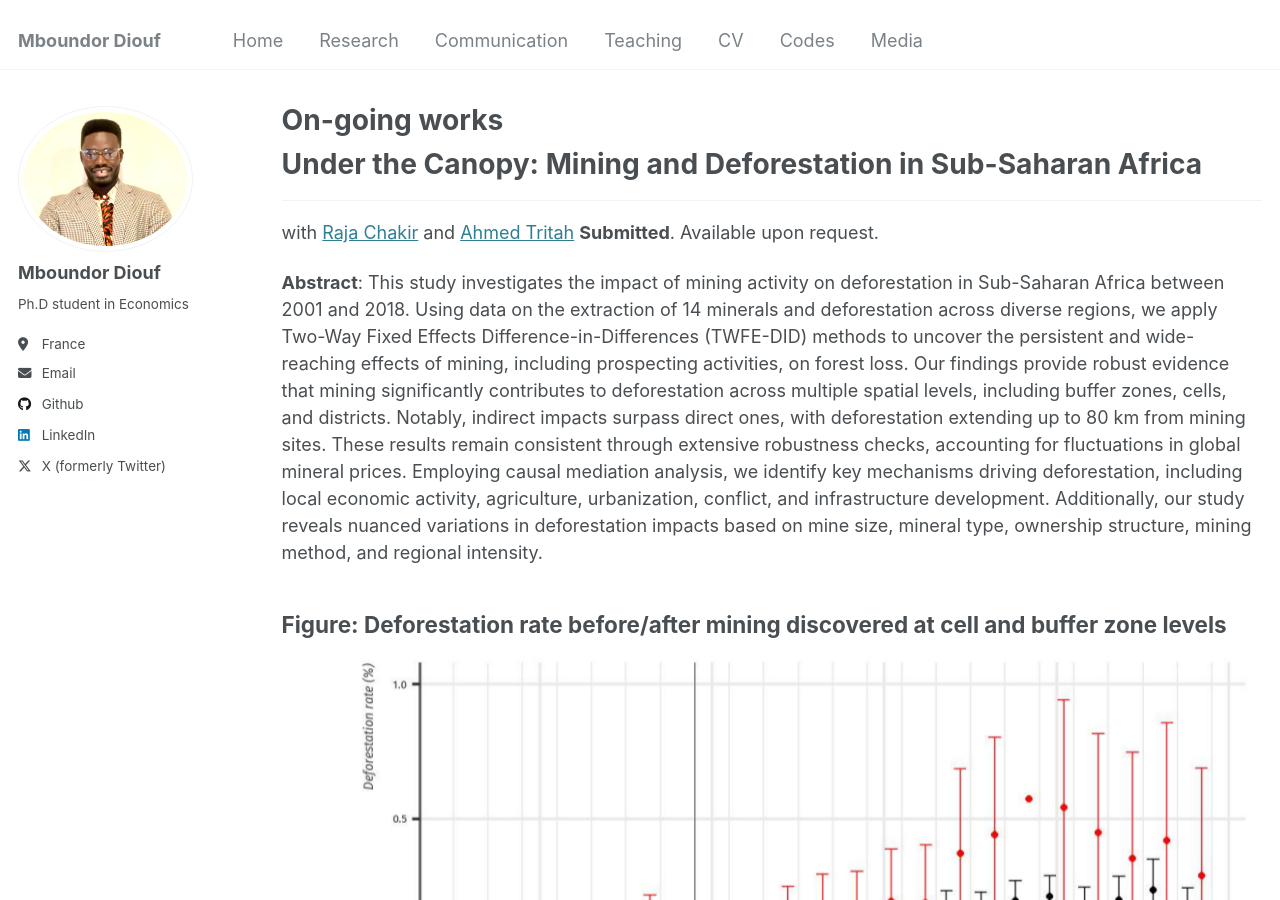
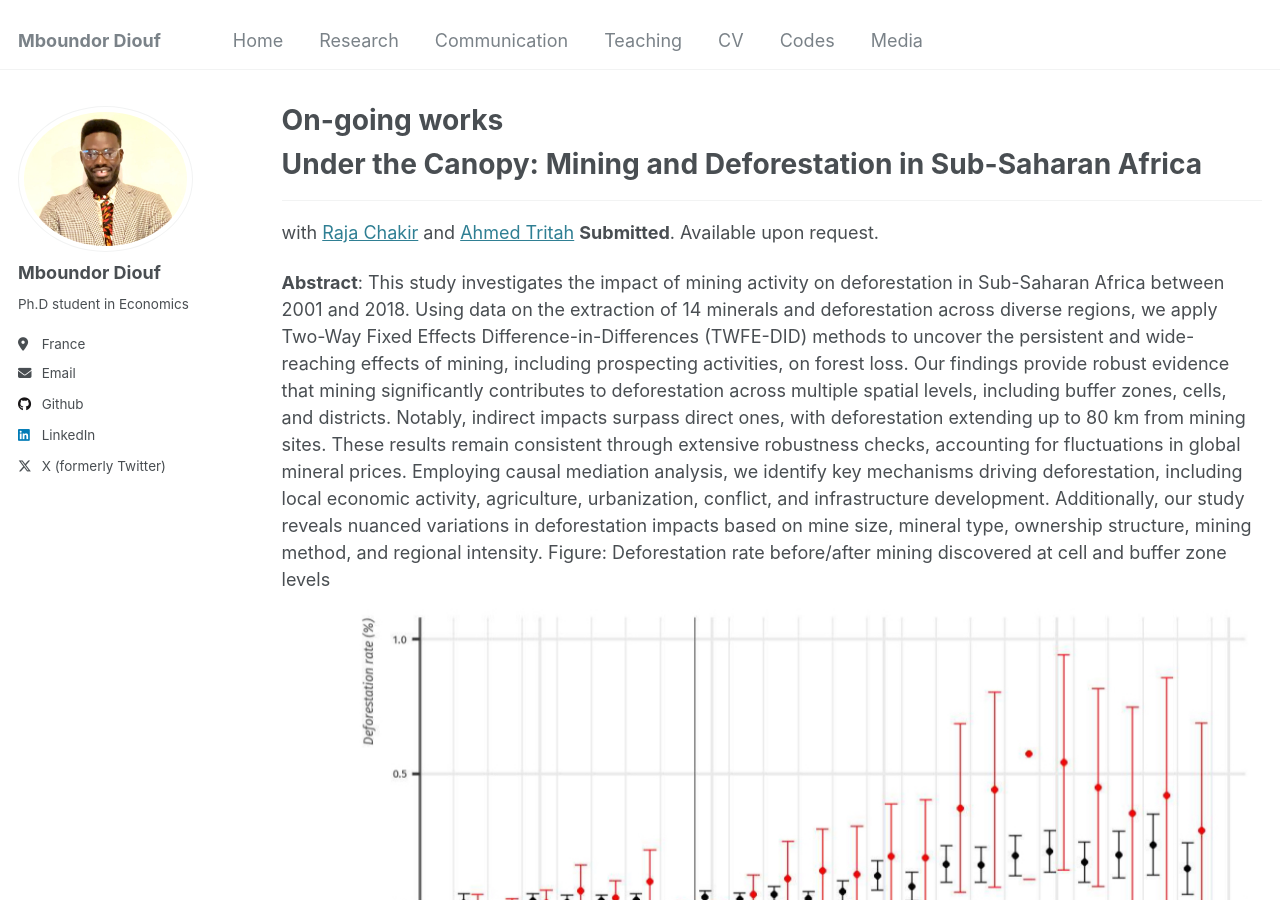
Before and after one commit to mboundordiouf/mboundordiouf.github.io, a Jekyll site: the page built from _pages/publications.md, in a window 1280 px wide and 900 px high. Built offline with Jekyll 4.4.1, drawn with Linux system fonts in a browser that asks for light colours; part of the change alters nothing that is shown.

Commit message:
Update publications.md

```diff
--- a/_pages/publications.md
+++ b/_pages/publications.md
@@ -13,7 +13,7 @@ with [Raja Chakir](https://sites.google.com/site/rajachakir/home) and [Ahmed Tri
 
 **Abstract**:
 This study investigates the impact of mining activity on deforestation in Sub-Saharan Africa between 2001 and 2018. Using data on the extraction of 14 minerals and deforestation across diverse regions, we apply Two-Way Fixed Effects Difference-in-Differences (TWFE-DID) methods to uncover the persistent and wide-reaching effects of mining, including prospecting activities, on forest loss. Our findings provide robust evidence that mining significantly contributes to deforestation across multiple spatial levels, including buffer zones, cells, and districts. Notably, indirect impacts surpass direct ones, with deforestation extending up to 80 km from mining sites. These results remain consistent through extensive robustness checks, accounting for fluctuations in global mineral prices. Employing causal mediation analysis, we identify key mechanisms driving deforestation, including local economic activity, agriculture, urbanization, conflict, and infrastructure development. Additionally, our study reveals nuanced variations in deforestation impacts based on mine size, mineral type, ownership structure, mining method, and regional intensity.
-## Figure: Deforestation rate before/after mining discovered at cell and buffer zone levels <br/><img src='/images/RESULTdeforstation.jpg'>
+ Figure: Deforestation rate before/after mining discovered at cell and buffer zone levels <br/><img src='/images/RESULTdeforstation.jpg'>
 
 # Mining and Power: Energy Access in SSA
 ------
@@ -24,7 +24,7 @@ with [Nathan Johnson](https://search.asu.edu/profile/2183493) and [Tam Kemabonta
 This study integrates spatial and georeferenced data on the discovery and mining of 32 minerals with information on power and energy access (measured by population density and night lights) across various spatial resolutions (1x1 km and 55x55 km) in sub-Saharan Africa (SSA) from 2000 to 2022. By leveraging exogenous variations in discovery years and global prices for 14 minerals, we identify a significant positive impact of mining on developing power infrastructure and local energy access. We further explore the effects of mining on electricity access, utilizing household and cohort data from Demographic and Health Surveys. Through recent event study designs, we identify the influence of mining activities on energy access. The study also examines heterogeneous effects, such as the size of mines, types of minerals, and ownership. Findings indicate that regions mining energy-intensive minerals like uranium and cobalt have the lowest energy access rates.
 In contrast, areas producing less energy-intensive minerals, such as gold and other precious metals, show significantly higher rates. Additionally, mining operations in SSA exhibit enclave characteristics, as evidenced by significant positive spillover effects on neighboring mining cells. In addition, energy access is more significant in mining areas closer to large cities, ports, energy infrastructures, and large agricultural areas.
 
-## Map: Discovery Mining (2001-2009) and Population Access of Energy (2000 and 2010) <br/><img src='/images/mining_electricty_ASS.png'>
+ Map: Discovery Mining (2001-2009) and Population Access of Energy (2000 and 2010) <br/><img src='/images/mining_electricty_ASS.png'>
 
 
 # The New Mining Rush: Mineral Discoveries and Social Conflicts in Africa
@@ -36,12 +36,12 @@ with [Raphael Soubeyran](https://sites.google.com/site/soubeyranhomepage/) and [
 The global energy transition, while essential, imposes considerable social and political costs, particularly in mineral-rich countries that supply critical resources. This paper examines the relationship between mining discoveries and conflict incidence in Africa from 1997 to 2022, leveraging high-resolution data at the 55x55 km grid-cell level. Using the timing of mining discoveries as an exogenous shock, our analysis reveals a significant rise in conflict during the exploration phases, particularly in the Pre-Feasibility and Feasibility stages, prior to mine operations. Notably, these conflicts—primarily social, including riots and protests, as well as conflicts over gold minerals—diminish in significance once mines become operational, as evidenced by Two-Way Fixed Effects Difference-in-Differences (TWFE-DID) estimations.
 The findings highlight substantial heterogeneity in conflict patterns based on mine size, mineral type, and ownership structure. Furthermore, through a mediation analysis, we identify key mechanisms that amplify or mitigate the effects of mining discoveries on conflict, emphasizing the role of public administration engagement in local communities. Our results remain robust under alternative specifications, including using mineral prices and various TWFE methodologies as treatment variables.
 
-## Map: Number of conflict events in Africa 1997-2021 <br/><img src='/images/Map_number of ACLED events.png'>
+ Map: Number of conflict events in Africa 1997-2021 <br/><img src='/images/Map_number of ACLED events.png'>
 
 # Work in Progress
 # Mining, local fiscality and Urbanization in Sub-Saharan Africa
 with [Rose Camille Vincent](https://rosecamillevincent.com/)
-## Map: Number of mines with size and type of minerals in Africa 1950-2019 <br/><img src='/images/Map_Mineral_Size_AFRICA_ok.PNG'>
+ Map: Number of mines with size and type of minerals in Africa 1950-2019 <br/><img src='/images/Map_Mineral_Size_AFRICA_ok.PNG'>
 
 # Energy Access and Malaria in Sub-Saharan Africa
-## Map: Malaria and Electricity Access at DHS cluster levels in SSA 2000-2013 <br/><img src='/images/Malaria_Electricity.png'>
+ Map: Malaria and Electricity Access at DHS cluster levels in SSA 2000-2013 <br/><img src='/images/Malaria_Electricity.png'>
```
